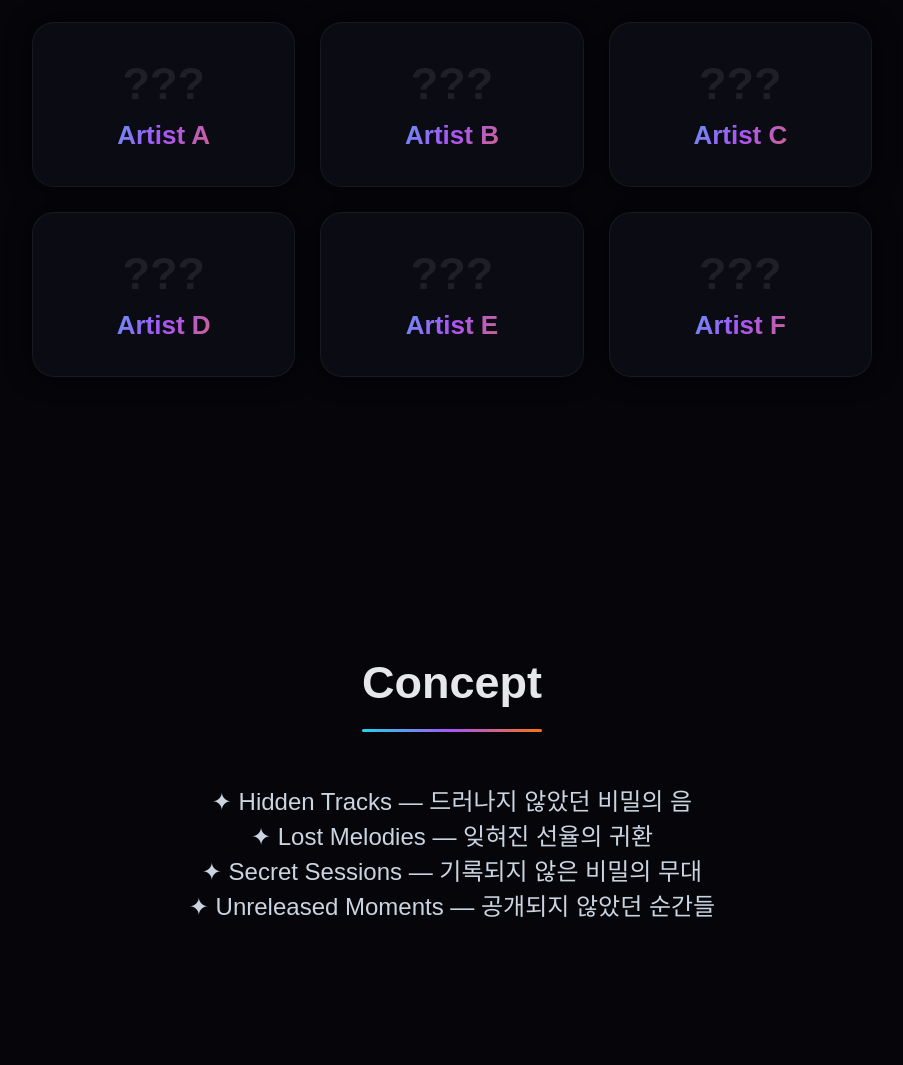
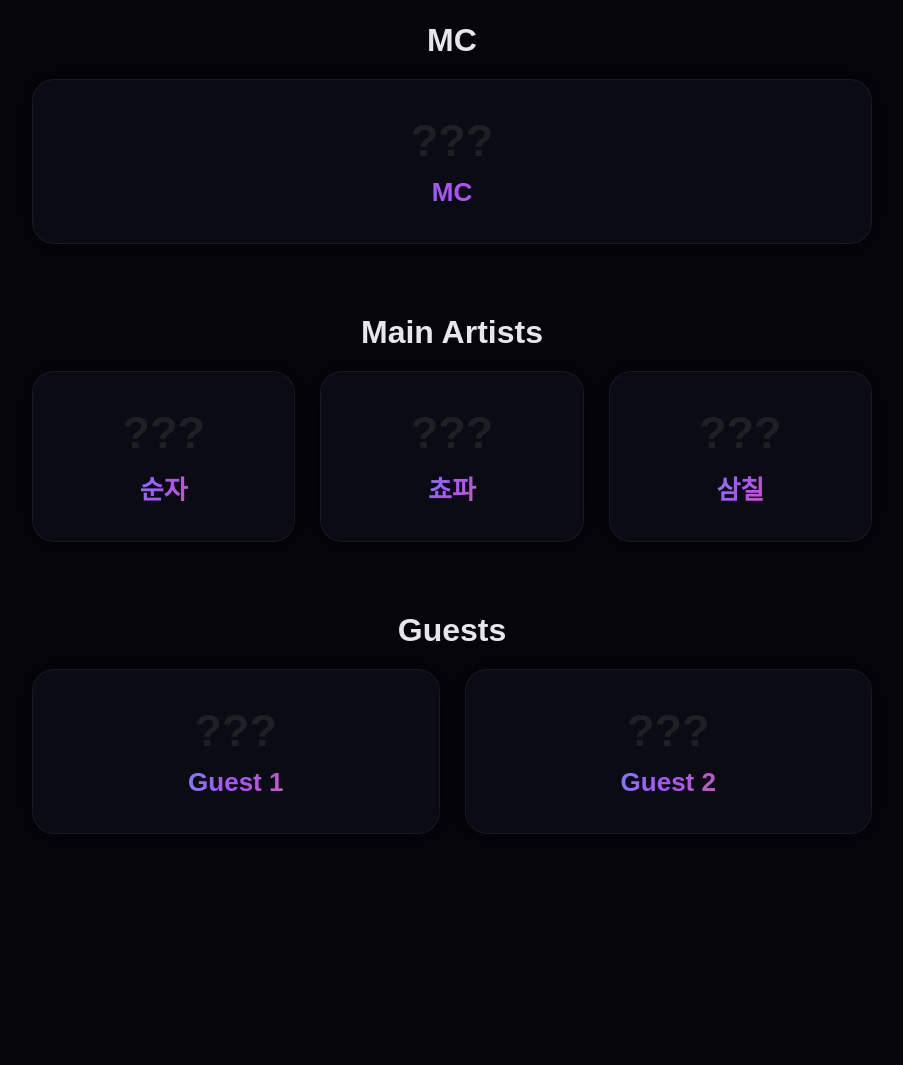
Before and after one commit to toussio/RZ, a plain HTML site: page index.html in a window 1280 px wide. Shown: the part 1720-2785 px from the top of the page, without its empty margins (188-1091 px from the left). Drawn offline with Linux system fonts and the light colour scheme.

Commit message:
Update index.html

```diff
--- a/index.html
+++ b/index.html
@@ -245,6 +245,23 @@ body.lock-scroll{ overflow:hidden; }
   box-shadow:0 0 35px rgba(34,211,238,.35);
 }
 
+/* ✨ 사진 등장 효과 */
+.secret-card img{
+  position:absolute;
+  inset:0;
+  width:100%;
+  height:100%;
+  object-fit:cover;
+  opacity:0;
+  transition:opacity .45s ease;
+  z-index:-1;
+  filter:brightness(.7);
+  border-radius:22px;
+}
+.secret-card:hover img{
+  opacity:1;
+}
+
 .secret-card .q{
   font-size:45px;
   color:#ffffff15;
@@ -257,16 +274,6 @@ body.lock-scroll{ overflow:hidden; }
   -webkit-background-clip:text;
   color:transparent;
   font-weight:700;
-}
-
-/* Keywords */
-.keyword-box{
-  display:flex;
-  flex-direction:column;
-  gap:20px;
-  font-size:24px;
-  color:#cbd5e1;
-  text-align:center;
 }
 
 /* Footer */
@@ -327,26 +334,56 @@ body.lock-scroll{ overflow:hidden; }
     <div class="section-title">Line-Up</div>
     <div class="divider"></div>
 
+    <!-- MC -->
+    <div class="section-title" style="font-size:32px; margin-top:40px;">MC</div>
     <div class="secret-grid">
-      <div class="secret-card"><div class="q">???</div><div class="name">Artist A</div></div>
-      <div class="secret-card"><div class="q">???</div><div class="name">Artist B</div></div>
-      <div class="secret-card"><div class="q">???</div><div class="name">Artist C</div></div>
-      <div class="secret-card"><div class="q">???</div><div class="name">Artist D</div></div>
-      <div class="secret-card"><div class="q">???</div><div class="name">Artist E</div></div>
-      <div class="secret-card"><div class="q">???</div><div class="name">Artist F</div></div>
+      <div class="secret-card">
+        <img src="img/mc.jpg" alt="">
+        <div class="q">???</div>
+        <div class="name">MC</div>
+      </div>
     </div>
-  </div>
 
-  <!-- Concept -->
-  <div class="section">
-    <div class="section-title">Concept</div>
-    <div class="divider"></div>
+    <!-- Main Artists -->
+    <div class="section-title" style="font-size:32px; margin-top:70px;">Main Artists</div>
+    <div class="secret-grid">
 
-    <div class="keyword-box">
-      ✦ Hidden Tracks — 드러나지 않았던 비밀의 음<br>
-      ✦ Lost Melodies — 잊혀진 선율의 귀환<br>
-      ✦ Secret Sessions — 기록되지 않은 비밀의 무대<br>
-      ✦ Unreleased Moments — 공개되지 않았던 순간들
+      <div class="secret-card">
+        <img src="img/sunja.jpg" alt="">
+        <div class="q">???</div>
+        <div class="name">순자</div>
+      </div>
+
+      <div class="secret-card">
+        <img src="img/chopa.jpg" alt="">
+        <div class="q">???</div>
+        <div class="name">쵸파</div>
+      </div>
+
+      <div class="secret-card">
+        <img src="img/samchil.jpg" alt="">
+        <div class="q">???</div>
+        <div class="name">삼칠</div>
+      </div>
+
+    </div>
+
+    <!-- Guests -->
+    <div class="section-title" style="font-size:32px; margin-top:70px;">Guests</div>
+    <div class="secret-grid">
+
+      <div class="secret-card">
+        <img src="img/guest1.jpg" alt="">
+        <div class="q">???</div>
+        <div class="name">Guest 1</div>
+      </div>
+
+      <div class="secret-card">
+        <img src="img/guest2.jpg" alt="">
+        <div class="q">???</div>
+        <div class="name">Guest 2</div>
+      </div>
+
     </div>
   </div>
 
```
